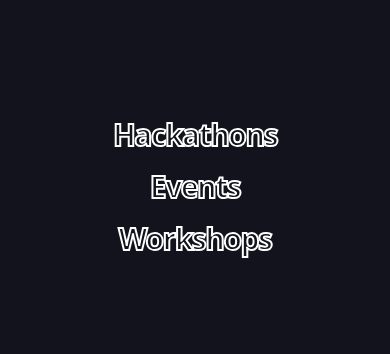
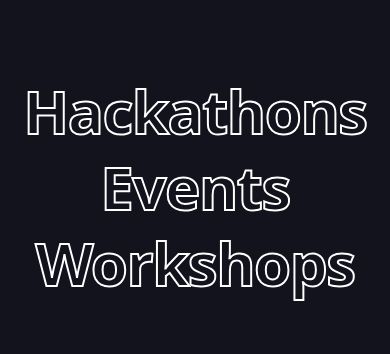
Before and after one commit to xtransmatrixdev/AItank-frontend, a React (Vite) app: page / in a window 390 px wide. Shown: the part 1252-1606 px from the top of the page. Built offline with nearby package versions, Linux system fonts and the light colour scheme; a web font is replaced by a local one.

Commit message:
update: fontsize for masked cursor

```diff
--- a/src/pages/home/components/MaskedCursor.tsx
+++ b/src/pages/home/components/MaskedCursor.tsx
@@ -70,7 +70,7 @@ const MaskedCursor = () => {
                         }}
                     >
                         <motion.span
-                            className="relative z-10 transition-colors duration-300 text-transparen"
+                            className="relative z-10 transition-colors duration-300 text-transparent text-6xl sm:text-7xl md:text-9xl lg:text-12xl"
                             style={{
                                 WebkitTextStroke: "2px white",
                                 WebkitBackgroundClip: "text",
```
